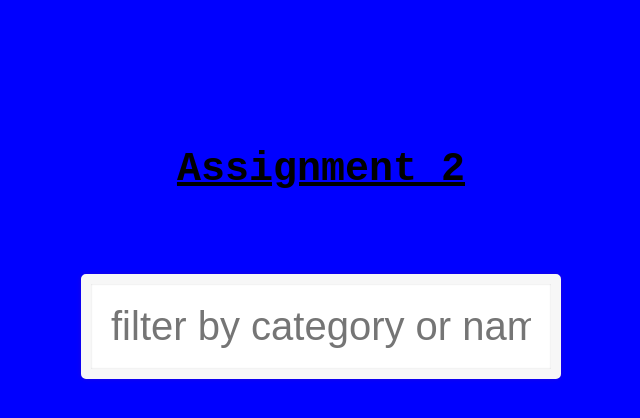
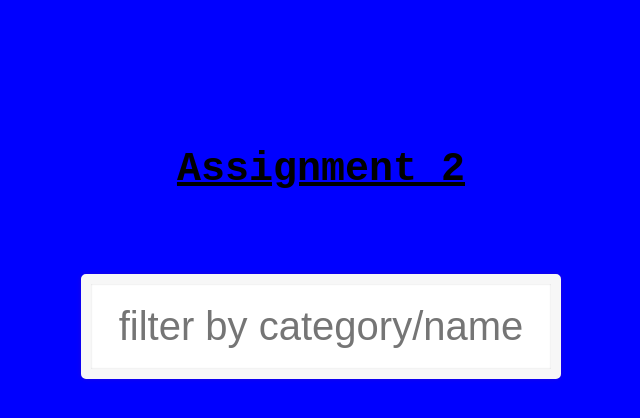
Before and after one commit to vidurgupta1999/group20, a website: page public/index.html in a window 1280 px wide. Shown: the whole page, without its empty margins (319-959 px from the left). Drawn offline with Linux system fonts and the light colour scheme; no server answers; a web font is replaced by a local one.

Commit message:
Update index.html

```diff
--- a/public/index.html
+++ b/public/index.html
@@ -15,7 +15,7 @@
       <h1>Assignment 2</h1>
 
 <form class="search-form">
-    <input type="text" class="search" placeholder="filter by category or name">
+    <input type="text" class="search" placeholder="filter by category/name">
     <ul class="suggestions">
 
       </ul>
```
